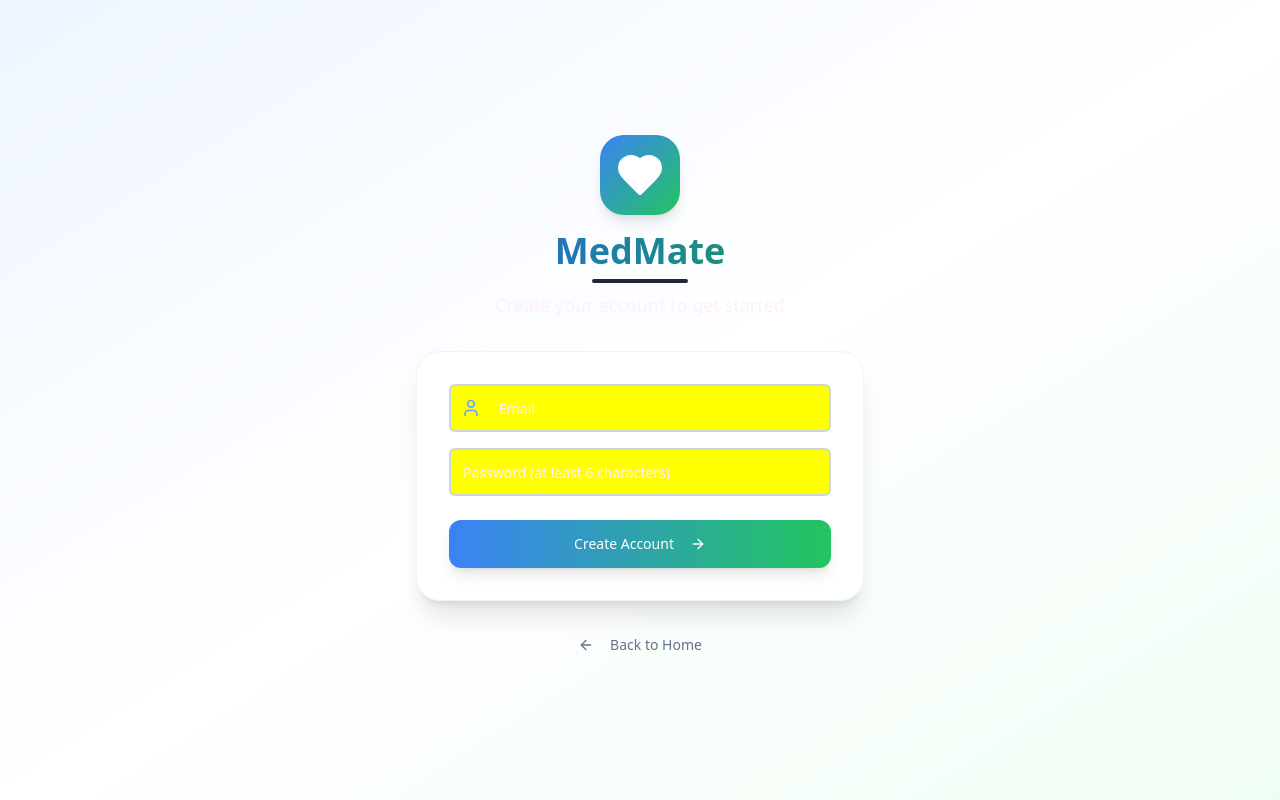
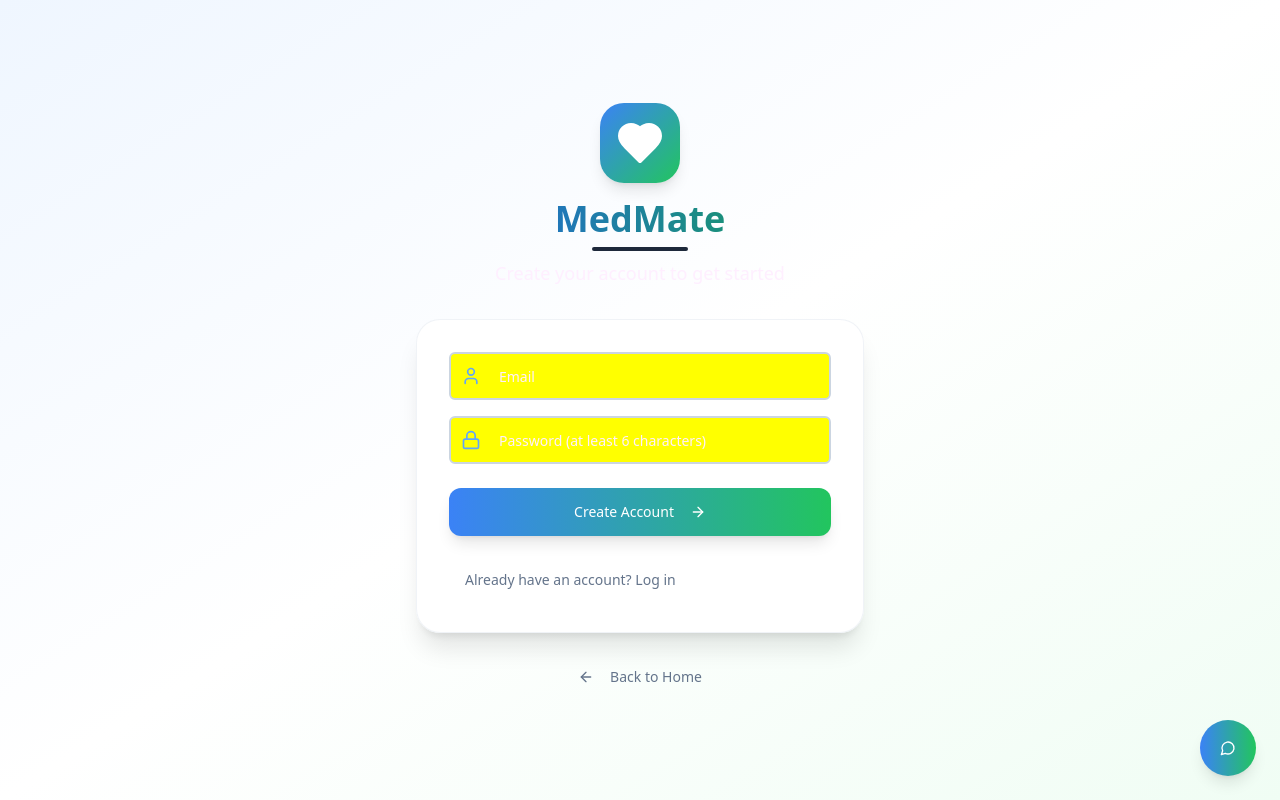
Before and after one commit to PHallikhede/medmate-medicine-manager-pro, a React (Vite) app: page /auth in a window 1280 px wide. Built offline with nearby package versions, Linux system fonts and the light colour scheme.

Commit message:
Revert to initial state, keep chatbot
Reverts the app to its original functionality, removing all features except the AI chatbot.

```diff
--- a/src/pages/Auth.tsx
+++ b/src/pages/Auth.tsx
@@ -2,20 +2,21 @@
 import { useState } from "react";
 import { useNavigate } from "react-router-dom";
 import { useAuth } from "@/hooks/useAuth";
-import { Heart, User, ArrowRight, ArrowLeft } from "lucide-react";
+import { Heart, User, ArrowRight, ArrowLeft, Lock } from "lucide-react";
 import { Button } from "@/components/ui/button";
 import { Input } from "@/components/ui/input";
+import AIChatBot from "@/components/AIChatBot";
 
 const AuthPage = () => {
-  const { signUp, user, loading } = useAuth();
+  const { signUp, signIn, user, loading } = useAuth();
   const [email, setEmail] = useState("");
   const [password, setPassword] = useState("");
   const [pending, setPending] = useState(false);
   const [errorMsg, setErrorMsg] = useState<string | null>(null);
+  const [mode, setMode] = useState<"signup" | "login">("signup");
   const navigate = useNavigate();
 
   if (!loading && user) {
-    // Already authenticated—redirect to dashboard
     setTimeout(() => navigate("/dashboard"), 0);
     return null;
   }
@@ -25,15 +26,24 @@ const AuthPage = () => {
     setPending(true);
     setErrorMsg(null);
 
-    const { error } = await signUp(email, password);
+    let error;
+    if (mode === "signup") {
+      const resp = await signUp(email, password);
+      error = resp.error;
+    } else {
+      const resp = await signIn(email, password);
+      error = resp.error;
+    }
+
     if (error) {
-      setErrorMsg(error.message || "Signup failed");
+      setErrorMsg(error.message || (mode === "signup" ? "Signup failed" : "Login failed"));
     }
     setPending(false);
   };
 
   return (
     <div className="min-h-screen bg-gradient-to-br from-blue-50 via-white to-green-50 flex items-center justify-center p-6">
+      <AIChatBot />
       <div className="relative w-full max-w-md">
         <div className="text-center mb-8">
           <div className="inline-flex items-center justify-center mb-4">
@@ -44,10 +54,11 @@ const AuthPage = () => {
           <h1 className="text-4xl font-bold bg-gradient-to-r from-blue-600 to-green-600 bg-clip-text text-transparent mb-2">
             MedMate
           </h1>
-          {/* Add a dark line below the title */}
           <div className="mx-auto mb-2 h-1 w-24 rounded-full bg-slate-800" />
           <p className="text-muted-foreground text-lg">
-            Create your account to get started
+            {mode === "signup"
+              ? "Create your account to get started"
+              : "Login to your account"}
           </p>
         </div>
 
@@ -68,14 +79,15 @@ const AuthPage = () => {
                 />
               </div>
               <div className="relative group">
+                <Lock className="absolute left-3 top-1/2 transform -translate-y-1/2 w-5 h-5 text-blue-400" />
                 <Input
                   type="password"
-                  placeholder="Password (at least 6 characters)"
-                  autoComplete="new-password"
+                  placeholder={mode === "signup" ? "Password (at least 6 characters)" : "Password"}
+                  autoComplete={mode === "signup" ? "new-password" : "current-password"}
                   value={password}
                   onChange={e => setPassword(e.target.value)}
                   disabled={pending}
-                  className="h-12 border-2 border-slate-300"
+                  className="pl-12 h-12 border-2 border-slate-300"
                   required
                   minLength={6}
                 />
@@ -91,10 +103,28 @@ const AuthPage = () => {
               disabled={pending}
               className="w-full h-12 bg-gradient-to-r from-blue-500 to-green-500 text-white rounded-xl shadow-lg transition-all duration-200"
             >
-              {pending ? "Creating Account..." : "Create Account"}
+              {pending
+                ? mode === "signup"
+                  ? "Creating Account..."
+                  : "Logging in..."
+                : mode === "signup"
+                  ? "Create Account"
+                  : "Log In"}
               <ArrowRight className="inline-block w-5 h-5 ml-2" />
             </Button>
           </form>
+          <div className="flex justify-between mt-6">
+            <Button
+              type="button"
+              variant="ghost"
+              className="text-slate-500"
+              onClick={() => setMode(mode === "signup" ? "login" : "signup")}
+            >
+              {mode === "signup"
+                ? "Already have an account? Log in"
+                : "Need an account? Sign up"}
+            </Button>
+          </div>
         </div>
         <div className="mt-6 text-center">
           <Button
--- a/src/pages/Dashboard.tsx
+++ b/src/pages/Dashboard.tsx
@@ -1,4 +1,3 @@
-
 import { useState } from "react";
 import { useNavigate } from "react-router-dom";
 import { Heart, Clock, AlertTriangle, Sparkles, User, LogOut } from "lucide-react";
@@ -30,10 +29,11 @@ const Dashboard = () => {
 
   return (
     <div className="min-h-screen bg-gradient-to-br from-blue-50 via-white to-green-50 relative overflow-hidden">
+      <AIChatBot />
       {/* Background decoration */}
       <div className="absolute inset-0 overflow-hidden">
-        <div className="absolute -top-40 -right-40 w-80 h-80 bg-gradient-to-br from-blue-200/20 to-green-200/20 rounded-full blur-3xl"></div>
-        <div className="absolute -bottom-40 -left-40 w-80 h-80 bg-gradient-to-tr from-green-200/20 to-blue-200/20 rounded-full blur-3xl"></div>
+        <div className="absolute -top-40 -right-40 w-80 h-80 bg-gradient-to-br from-blue-200/20 to-green-200/20 rounded-full blur-3xl animate-pulse"></div>
+        <div className="absolute -bottom-40 -left-40 w-80 h-80 bg-gradient-to-tr from-green-200/20 to-blue-200/20 rounded-full blur-3xl animate-pulse"></div>
         <div className="absolute top-1/2 left-1/2 transform -translate-x-1/2 -translate-y-1/2 w-96 h-96 bg-gradient-to-r from-blue-100/10 to-green-100/10 rounded-full blur-3xl"></div>
       </div>
 
@@ -136,9 +136,6 @@ const Dashboard = () => {
           <ReminderSection />
         </div>
       </main>
-
-      {/* AI Chatbot */}
-      <AIChatBot />
     </div>
   );
 };
--- a/src/pages/Login.tsx
+++ b/src/pages/Login.tsx
@@ -1,19 +1,19 @@
-
 import { useNavigate } from "react-router-dom";
 import { Heart, ArrowRight, MessageCircle, Clock, Shield } from "lucide-react";
 import { Button } from "@/components/ui/button";
+import AIChatBot from "@/components/AIChatBot";
 
 const Login = () => {
   const navigate = useNavigate();
 
   return (
     <div className="min-h-screen bg-gradient-to-br from-blue-50 via-white to-green-50 flex items-center justify-center p-6">
+      <AIChatBot />
       {/* Background decoration */}
       <div className="absolute inset-0 overflow-hidden">
         <div className="absolute -top-40 -right-40 w-80 h-80 bg-gradient-to-br from-blue-200/20 to-green-200/20 rounded-full blur-3xl animate-pulse"></div>
         <div className="absolute -bottom-40 -left-40 w-80 h-80 bg-gradient-to-tr from-green-200/20 to-blue-200/20 rounded-full blur-3xl animate-pulse"></div>
       </div>
-
       <div className="relative w-full max-w-md">
         {/* Logo and Header */}
         <div className="text-center mb-8">
```
